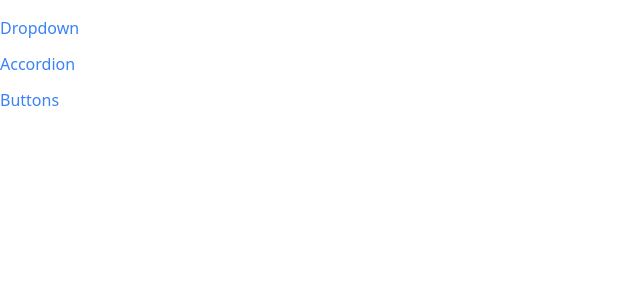
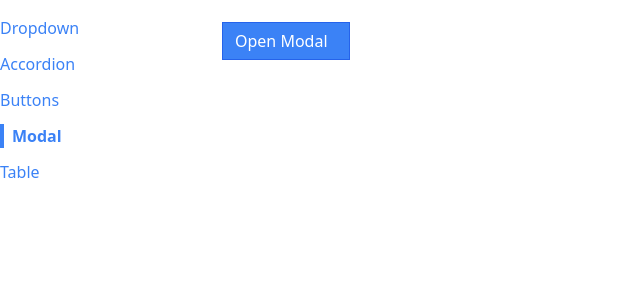
Before and after one commit to frenchie43972/components, a React (Create React App) app in the folder components/: page /modal in a window 1280 px wide. Shown: the top 300 px of the page, without its empty margins (0-640 px from the left). Built offline with nearby package versions, Linux system fonts and the light colour scheme.

Commit message:
Finished the Modal and working the Table

```diff
--- a/components/package.json
+++ b/components/package.json
@@ -12,7 +12,7 @@
     "react": "^18.2.0",
     "react-dom": "^18.2.0",
     "react-icons": "^4.7.1",
-    "react-scripts": "5.0.1",
+    "react-scripts": "^5.0.1",
     "web-vitals": "^2.1.4"
   },
   "scripts": {
--- a/components/public/index.html
+++ b/components/public/index.html
@@ -39,5 +39,7 @@
       To begin the development, run `npm start` or `yarn start`.
       To create a production bundle, use `npm run build` or `yarn build`.
     -->
+    <!-- Adding in a react portal for the modal component to always work as expected-->
+    <div class="modal-container"></div>
   </body>
 </html>
--- a/components/src/App.js
+++ b/components/src/App.js
@@ -3,6 +3,8 @@ import Route from './components/Route';
 import AccordionPage from './pages/AccordionPage';
 import DropdownPage from './pages/DropdownPage';
 import ButtonPage from './pages/ButtonPage';
+import ModalPage from './pages/ModalPage';
+import TablePage from './pages/TablePage';
 
 function App() {
     return (
@@ -18,6 +20,12 @@ function App() {
                 <Route path="/buttons">
                     <ButtonPage />
                 </Route>
+                <Route path="/modal">
+                    <ModalPage />
+                </Route>
+                <Route path="/table">
+                    <TablePage />
+                </Route>
             </div>
         </div>
 
--- /dev/null
+++ b/components/src/components/Modal.js
@@ -0,0 +1,36 @@
+import  ReactDOM  from "react-dom";
+import { useEffect } from "react";
+
+// Uses the props form the ModalPage to close the modal when clicked
+function Modal({onClose, children, actionBar}) {
+    // The useEffect here is so when there is a lot of content on the page,
+    // the modal will show and scrolling will not be possible until the
+    // modal is close. That is why we are manipulating the body element
+    // with overflow-hidden
+    useEffect(() => {
+        document.body.classList.add('overflow-hidden');
+
+        return () => {
+            document.body.classList.remove('overflow-hidden');
+        };
+    }, []);
+
+    return ReactDOM.createPortal(
+        <div>
+            {/* Using the fixed property allows us to show the modal
+            wherever we happen to be on the page */}
+            <div onClick={onClose} className="fixed inset-0 bg-gray-300 opacity-80"></div>
+            <div className="fixed inset-40 p-10 bg-white">
+                <div className="flex flex-col justify-between h-full">
+                    {children}
+                    <div className="flex justify-end">
+                        {actionBar}
+                    </div>
+                </div>
+            </div>
+        </div>,
+        document.querySelector('.modal-container')
+    );
+}
+
+export default Modal;
--- a/components/src/components/Sidebar.js
+++ b/components/src/components/Sidebar.js
@@ -5,6 +5,8 @@ function Sidebar() {
     {label: 'Dropdown', path: '/'},
     {label: 'Accordion', path: '/accordion'},
     {label: 'Buttons', path: '/buttons'},
+    {label: 'Modal', path: '/modal'},
+    {label: 'Table', path: '/table'},
   ];
 
   const renderedLinks = links.map((link) => {
--- /dev/null
+++ b/components/src/components/Table.js
@@ -0,0 +1,11 @@
+
+
+function Table() {
+    return (
+        <div>
+            Table
+        </div>
+    );
+}
+
+export default Table;
--- /dev/null
+++ b/components/src/pages/ModalPage.js
@@ -0,0 +1,42 @@
+import { useState } from "react";
+import Modal from "../components/Modal"
+import Button from "../components/Button";
+
+function ModalPage() {
+    // Piece of state that is set to default so the modal does not show
+    const [showModal, setShowModal] = useState(false);
+
+    // Click event that will show the modal
+    const handleClick = () => {
+        setShowModal(true);
+    };
+
+    // Closes the modal
+    const handleClose = () => {
+        setShowModal(false);
+    };
+
+    const actionBar = (
+        <div>
+            <Button onClick={handleClose} primary>Ni! Ni! Ni!</Button>
+        </div>
+    );
+    const modal = <Modal onClose={handleClose} actionBar={actionBar}>
+        <p>
+        What a strange person. Well, what do you want? Listen. Strange women lying in ponds distributing swords is no basis for a system of government. Supreme executive power derives from a mandate from the masses, not from some farcical aquatic ceremony. You can't expect to wield supreme power just 'cause some watery tart threw a sword at you!
+        </p>
+    </Modal>
+
+    return (
+        <div>
+            <Button onClick={handleClick} primary>
+                Open Modal
+            </Button>
+            {/* An expression that IF showModal is TRUE we show the modal
+            IF it is NOT TRUE the modal does not display */}
+            {showModal && modal}
+        </div>
+    );
+}
+
+export default ModalPage
--- /dev/null
+++ b/components/src/pages/TablePage.js
@@ -0,0 +1,11 @@
+import Table from "../components/Table";
+
+function TablePage() {
+    return (
+        <div>
+            <Table />
+        </div>
+    );
+}
+
+export default TablePage;
```
Also changed, not shown: components/src/index.css (line endings or trailing spaces), 1 other file (tests, documents, lock files or other folders).
